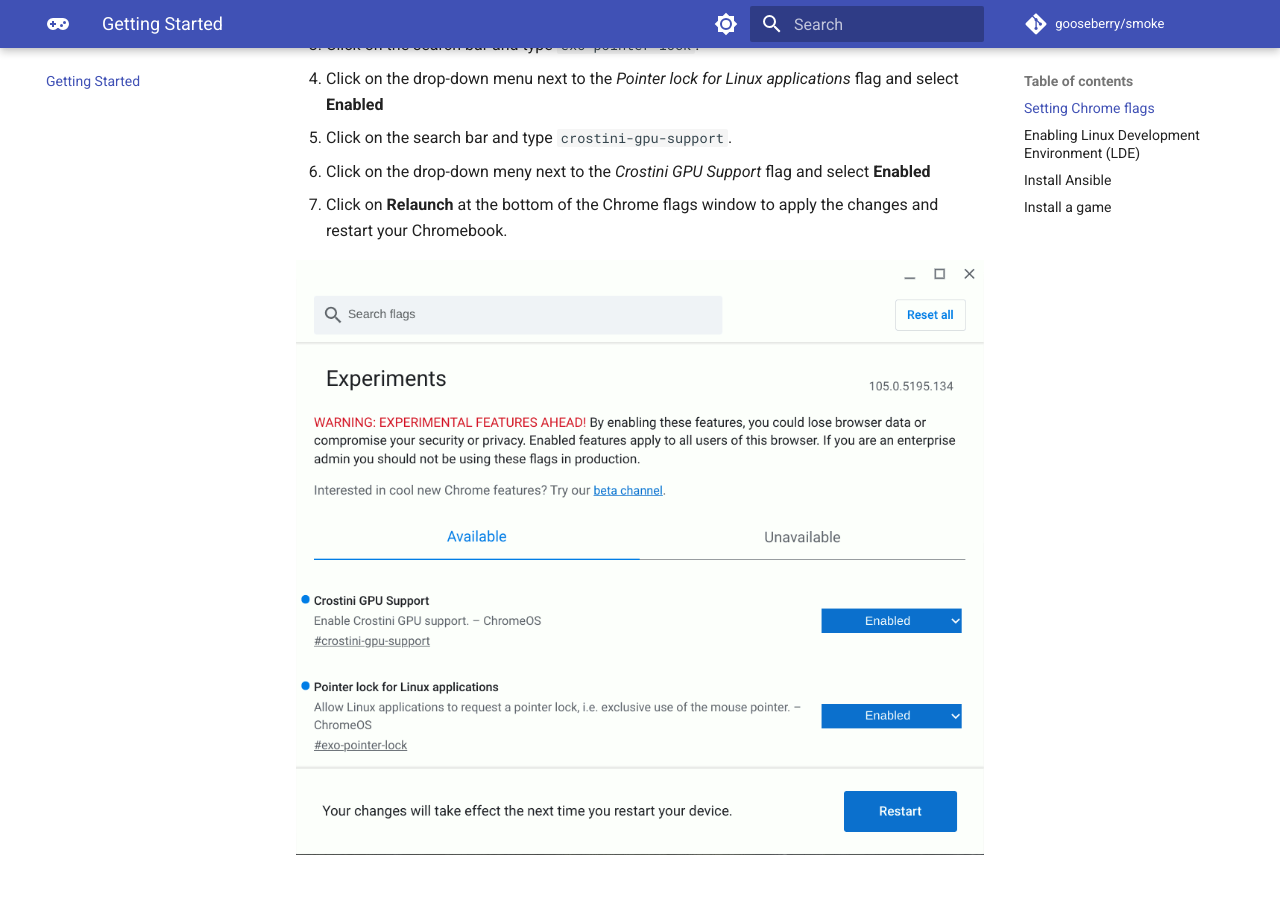
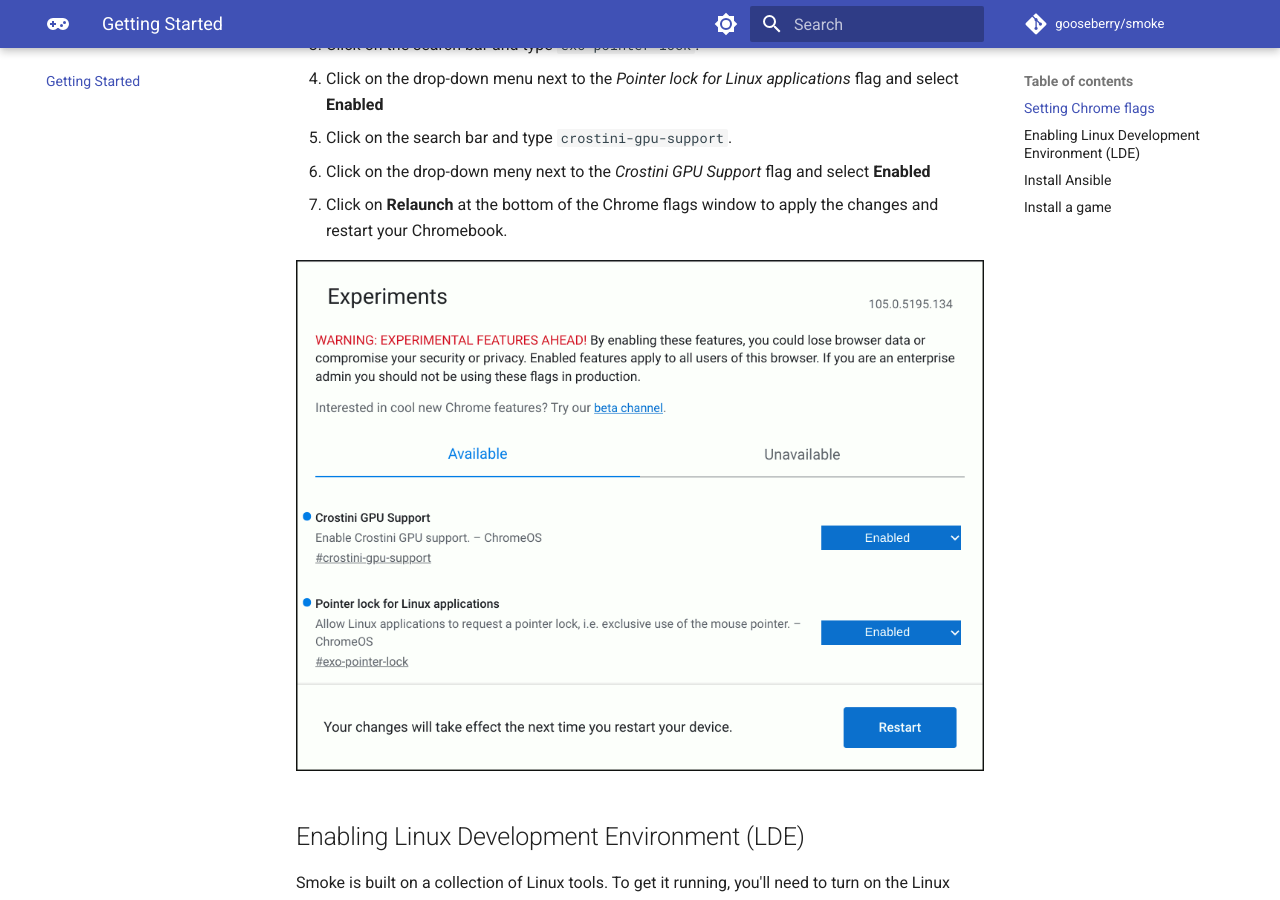
Before and after one commit to gooseberry/smoke, an MkDocs documentation site: the page built from docs/getting-started.md, in a window 1280 px wide and 900 px high, scrolled down 523 px. Built offline with MkDocs 1.6.1 and Material for MkDocs 9.7.7, drawn with Linux system fonts in a browser that asks for light colours; comment, search, counter and statistics services are not loaded.

Commit message:
add borders to images

```diff
--- a/mkdocs.yml
+++ b/mkdocs.yml
@@ -40,7 +40,7 @@
         - navigation.instant
         - navigation.tracking
         - navigation.tabs
-        - navigation.tops
+        - navigation.top
 
 # Extensions
 markdown_extensions:
```
Also changed, not shown: docs/assets/images/chrome-flags-dark.png, docs/assets/images/chrome-flags-light.png.
